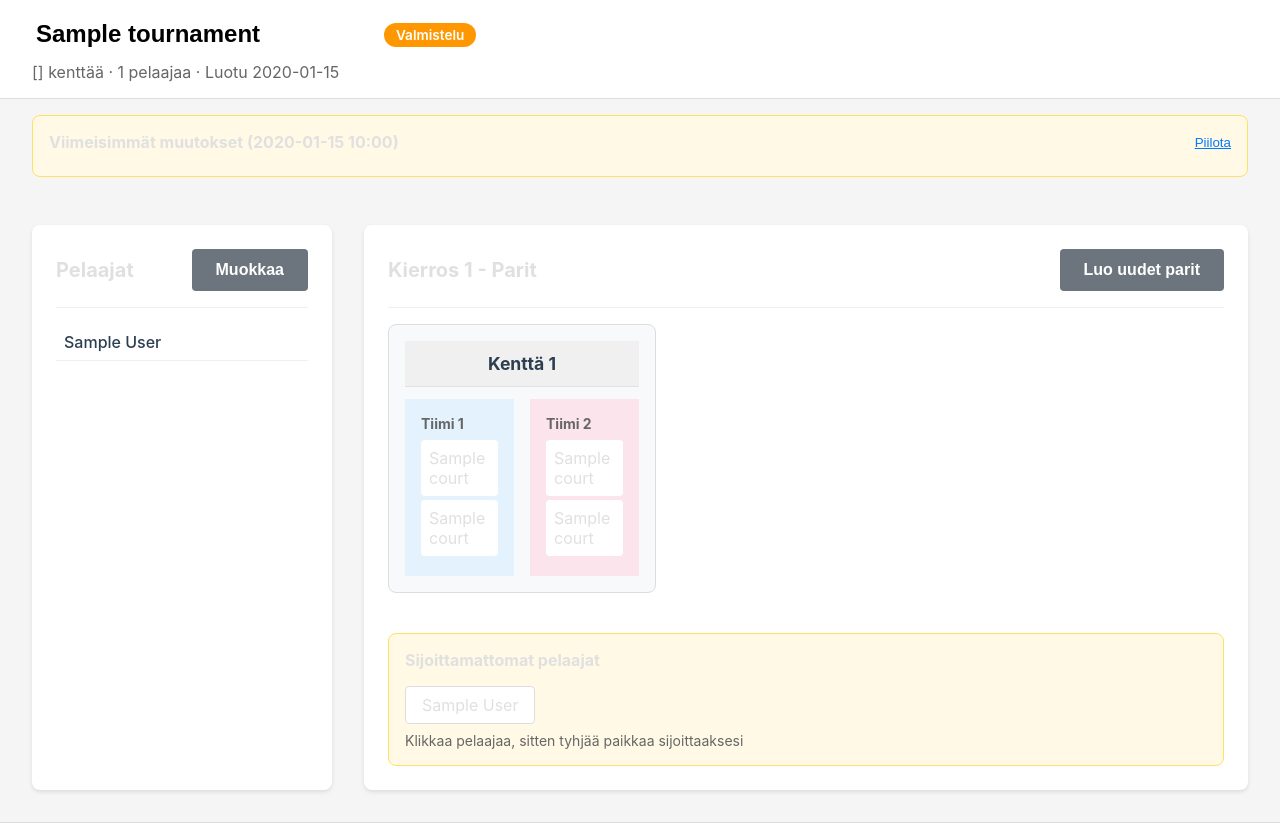
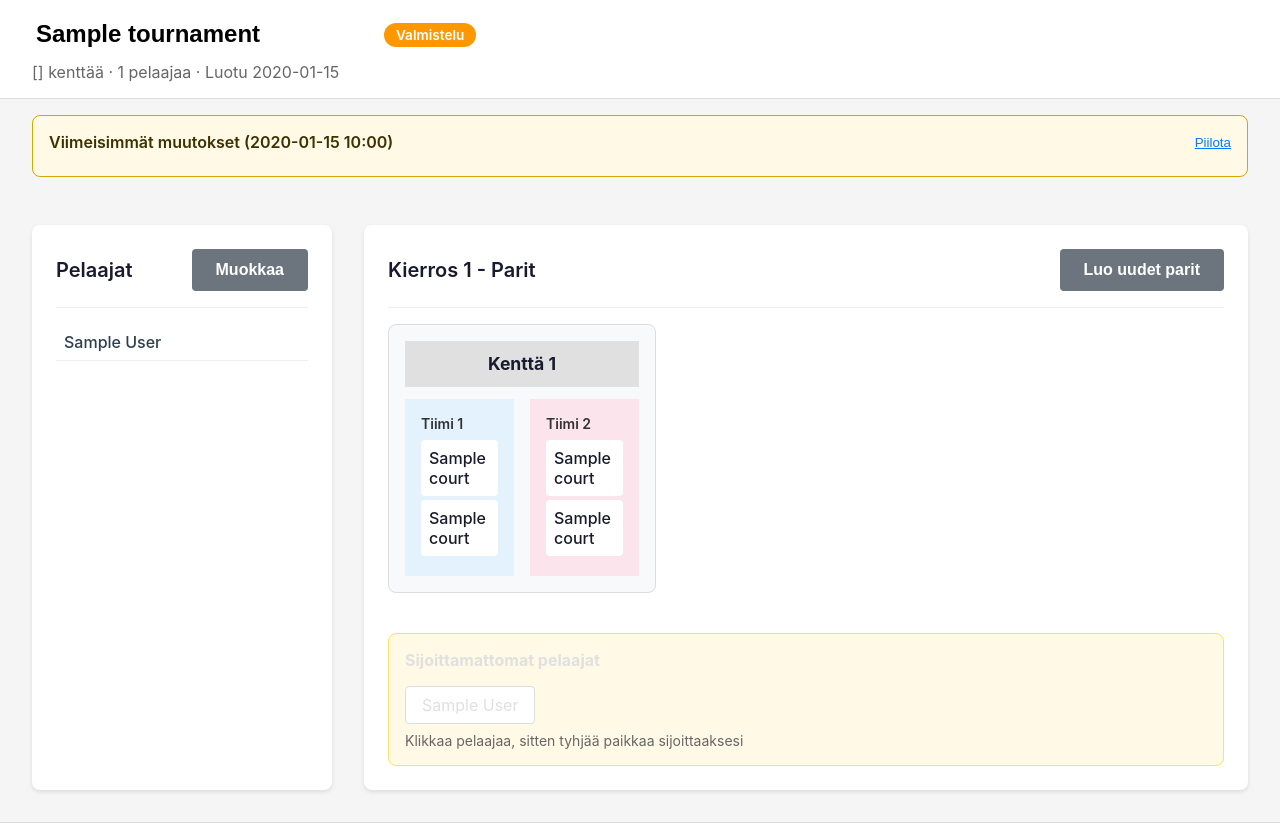
Before and after one commit to teemurulez/padel-scorer, a Flask app: template templates/admin_tournament_edit.html in a window 1280 px wide. Shown: the part 68-891 px from the top of the page. Run offline with Flask 3, Linux system fonts and the light colour scheme; the template is opened without the code that fills it: most values are stand-ins (such as "Sample title", 1, 10 or a date in 2020); parts of the project's set-up code (start-up, migrations or seed data) failed here and were passed over.

Commit message:
fix: improve contrast and visibility in tournament edit page
- Darken change history text and border colors
- Add explicit dark text color to panel headers
- Improve court header contrast with darker background
- Add font-weight to team titles and player slots
- Change team h4 color from light gray to darker shade

Co-Authored-By: Claude Opus 4.5 <noreply@anthropic.com>

```diff
--- a/static/css/admin_edit.css
+++ b/static/css/admin_edit.css
@@ -77,8 +77,9 @@ body.edit-page {
     margin: 1rem 2rem;
     padding: 1rem;
     background: #fff9e6;
-    border: 1px solid #ffe066;
+    border: 1px solid #d4a800;
     border-radius: 8px;
+    color: #5c4a00;
 }
 
 .history-header {
@@ -90,6 +91,8 @@ body.edit-page {
 .history-header h3 {
     margin: 0;
     font-size: 1rem;
+    color: #3d3100;
+    font-weight: 600;
 }
 
 .history-item {
@@ -97,6 +100,7 @@ body.edit-page {
     display: flex;
     align-items: center;
     gap: 0.5rem;
+    color: #5c4a00;
 }
 
 .change-icon {
@@ -141,6 +145,8 @@ body.edit-page {
 .panel-header h2 {
     margin: 0;
     font-size: 1.25rem;
+    color: #1a1a2e;
+    font-weight: 600;
 }
 
 /* Player List */
@@ -226,10 +232,11 @@ body.edit-page {
 }
 
 .court-header {
-    background: #f0f0f0;
+    background: #e0e0e0;
     padding: 0.75rem;
     font-weight: bold;
     text-align: center;
+    color: #1a1a2e;
 }
 
 .court-teams {
@@ -244,7 +251,8 @@ body.edit-page {
 .team h4 {
     margin: 0 0 0.5rem 0;
     font-size: 0.875rem;
-    color: #666;
+    color: #333;
+    font-weight: 600;
 }
 
 .team1 { background: #e3f2fd; }
@@ -257,6 +265,8 @@ body.edit-page {
     border-radius: 4px;
     cursor: pointer;
     transition: all 0.2s;
+    color: #1a1a2e;
+    font-weight: 500;
 }
 
 .player-slot:hover {
```
